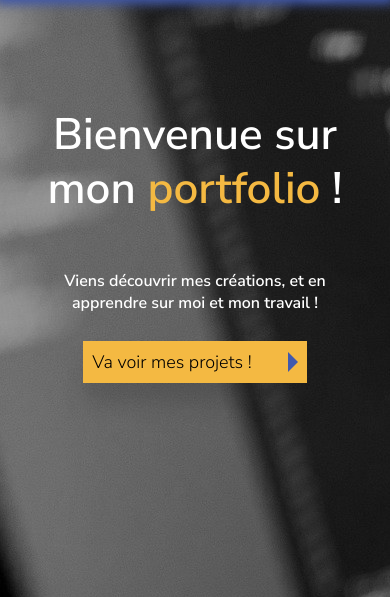
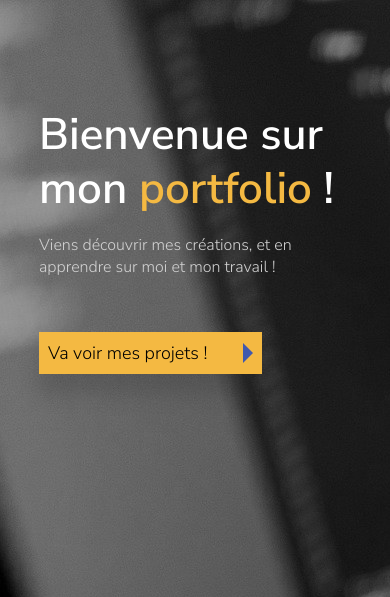
Before and after one commit to Redshark61/site_perso, a PHP site: page /BDD-MySQL/ in a window 390 px wide. Shown: the part 93-690 px from the top of the page. Run offline with PHP 8.4, Linux system fonts and the light colour scheme.

Commit message:
update : nouveau syle pour l'accueil et harmonisation du style about.php

```diff
--- a/sources/scss/_style.scss
+++ b/sources/scss/_style.scss
@@ -67,6 +67,7 @@ body {
 }
 
 nav {
+    font-family: "Newsreader", serif;
     position: relative;
     z-index: 2;
     width: 100%;
@@ -75,7 +76,6 @@ nav {
     justify-content: space-between;
     align-items: center;
     background-color: $bg-color;
-    box-shadow: 0 0 10px 4px $accentuate-color;
 
     h1 {
         font-size: $font-size-h1;
@@ -135,10 +135,12 @@ nav {
     align-items: center;
 
     button {
+        font-family: "Newsreader", serif;
+
         padding: 0.5rem;
         font-size: $font-size-p;
         letter-spacing: 3px;
-        font-weight: 700;
+        font-weight: 100;
         text-decoration: none;
         border: none;
         color: black;
--- a/sources/style/main.css
+++ b/sources/style/main.css
@@ -220,9 +220,9 @@ main {
   display: -webkit-box;
   display: -ms-flexbox;
   display: flex;
-  -webkit-box-pack: center;
-      -ms-flex-pack: center;
-          justify-content: center;
+  -webkit-box-pack: left;
+      -ms-flex-pack: left;
+          justify-content: left;
 }
 
 button.projet {
@@ -283,13 +283,12 @@ button.projet p {
 .home-container {
   color: white;
   position: relative;
-  width: 100%;
 }
 
 .home-container h1 {
   font-size: 64px;
   line-height: 3rem;
-  margin-bottom: 3rem;
+  margin-bottom: 1rem;
 }
 
 .home-container h1 .bold {
@@ -300,6 +299,7 @@ button.projet p {
 .home-container h1 .bold::after {
   content: "";
   position: absolute;
+  top: 0;
   left: 0;
   height: 100%;
   width: 0;
@@ -310,10 +310,13 @@ button.projet p {
 
 .home-container h1,
 .home-container h3 {
-  text-align: center;
+  text-align: left;
 }
 
 .home-container h3 {
+  margin-bottom: 3rem;
+  color: #d1d1d1;
+  font-weight: 100;
   font-size: 26px;
 }
 
@@ -432,6 +435,7 @@ body {
 }
 
 nav {
+  font-family: "Newsreader", serif;
   position: relative;
   z-index: 2;
   width: 100%;
@@ -449,8 +453,6 @@ nav {
       -ms-flex-align: center;
           align-items: center;
   background-color: #d1d1d1;
-  -webkit-box-shadow: 0 0 10px 4px #4059ad;
-          box-shadow: 0 0 10px 4px #4059ad;
 }
 
 nav h1 {
@@ -522,10 +524,11 @@ nav .line {
 }
 
 .div-nav button {
+  font-family: "Newsreader", serif;
   padding: 0.5rem;
   font-size: 18px;
   letter-spacing: 3px;
-  font-weight: 700;
+  font-weight: 100;
   text-decoration: none;
   border: none;
   color: black;
@@ -918,10 +921,9 @@ h1.contact__title {
   }
   .action-button {
     width: 100%;
-    -webkit-box-pack: center;
-        -ms-flex-pack: center;
-            justify-content: center;
-    padding: 0.5rem;
+    -webkit-box-pack: left;
+        -ms-flex-pack: left;
+            justify-content: left;
   }
   .home-container {
     padding-top: 6rem;
@@ -929,9 +931,11 @@ h1.contact__title {
     width: auto;
   }
   .home-container h1 {
+    text-align: left;
     font-size: 44px;
   }
   .home-container h3 {
+    text-align: left;
     font-size: 16px;
   }
   .arrow-right {
@@ -995,15 +999,14 @@ h1.contact__title {
     -webkit-box-align: center;
         -ms-flex-align: center;
             align-items: center;
-    padding: 5vw;
+    padding: 0 10vw;
     padding-bottom: 10vh;
   }
   section.competence .wrapper {
     width: 100%;
   }
   section.competence .wrapper .container_competence img {
-    max-width: 4rem;
-    max-height: 4rem;
+    max-height: 10vh;
     height: auto;
   }
   section.competence .wrapper .container_competence p {
@@ -1026,6 +1029,11 @@ h1.contact__title {
     max-width: none;
     margin: 0;
   }
+  .h2__appris {
+    text-align: left;
+    padding: 0;
+    margin: 5vh 10vw 2vh;
+  }
 }
 
 @media screen and (max-width: 1200px) {
```
Also changed, not shown: sources/scss/_home.scss (+7 -4 lines), sources/scss/_responsive.scss (+11 -5 lines), 1 other file.
